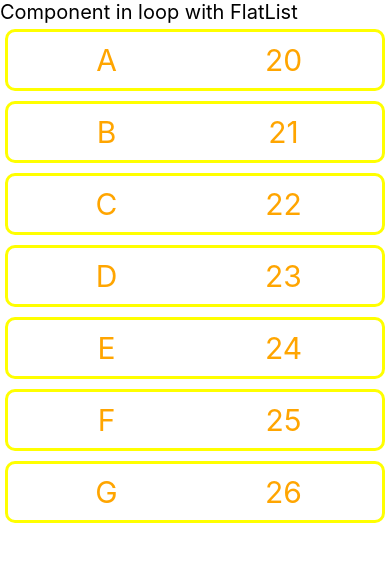
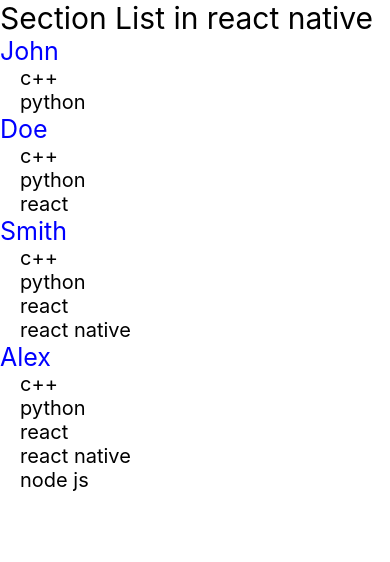
Before and after one commit to opsingh861/first-react-native-app, a React Native app: screen / in a window 390 px wide. Shown: the top 562 px of the page. Built offline with nearby package versions, Linux system fonts and the light colour scheme.

Commit message:
SectionList in react native

```diff
--- a/App.js
+++ b/App.js
@@ -1,59 +1,30 @@
 
 import React from 'react';
-import { View, Text, StyleSheet, FlatList } from 'react-native';
+import { View, Text, StyleSheet, SectionList } from 'react-native';
 
 
 const App = () => {
   const users = [
-    { name: 'A', age: 20 },
-    { name: 'B', age: 21 },
-    { name: 'C', age: 22 },
-    { name: 'D', age: 23 },
-    { name: 'E', age: 24 },
-    { name: 'F', age: 25 },
-    { name: 'G', age: 26 }
+    { name: "John", age: 30, data: ["c++", "python"] },
+    { name: "Doe", age: 20, data: ["c++", "python", "react"] },
+    { name: "Smith", age: 40, data: ["c++", "python", "react", "react native"] },
+    { name: "Alex", age: 50, data: ["c++", "python", "react", "react native", "node js"] },
+
   ]
   return (
     <View>
-      <Text style={{ fontSize: 20 }}>Component in loop with FlatList</Text>
-      <FlatList
-        data={users}
-        renderItem={({ item }) => <UserData name={item.name} age={item.age} />}
+      <Text style={{ fontSize: 30 }}>Section List in react native</Text>
+      <SectionList
+        sections={users}
+        renderItem={({ item }) => <Text style={{ fontSize: 20, marginLeft:20 }}>{item}</Text>}
+        renderSectionHeader={({ section: { name } }) => (
+          <Text style={{fontSize:25,color:"blue"}}>{name}</Text>
+        )}
       />
     </View>
   );
 };
 
-const UserData = (props) => {
-  const item = props
-  return (
-    <View style={styles.box}>
-      <Text style={styles.text}>{item.name}</Text>
-      <Text style={styles.text}>{item.age}</Text>
-    </View>
-  )
-}
-
-const styles = StyleSheet.create({
-  box: {
-    flex: 1,
-    margin: 5,
-    padding: 10,
-    borderWidth: 3,
-    borderRadius: 10,
-    borderColor: "yellow",
-    flexDirection: "row"
-
-  },
-  text: {
-    color: "orange",
-    fontSize: 30,
-    borderColor: "yellow",
-    flex: 1,
-    textAlign: "center",
-
-  }
-})
 
 
 export default App;
```
